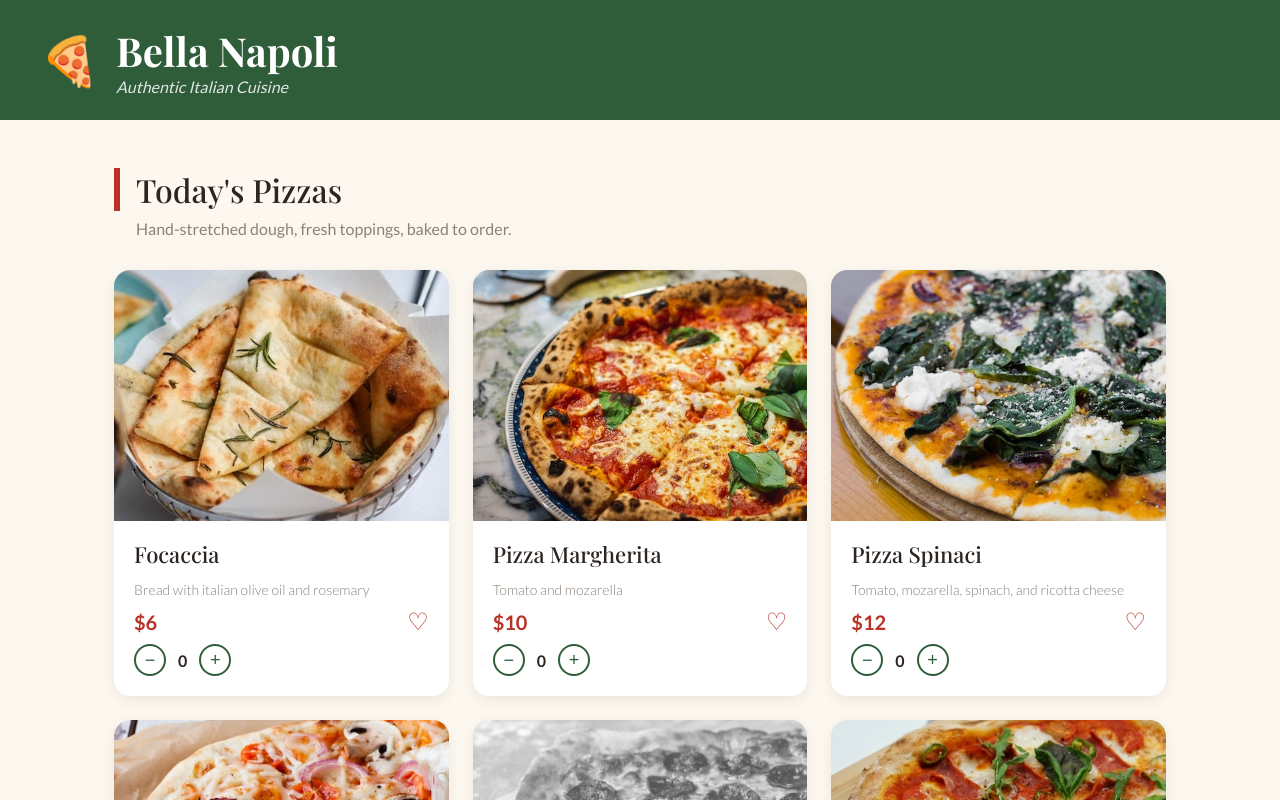
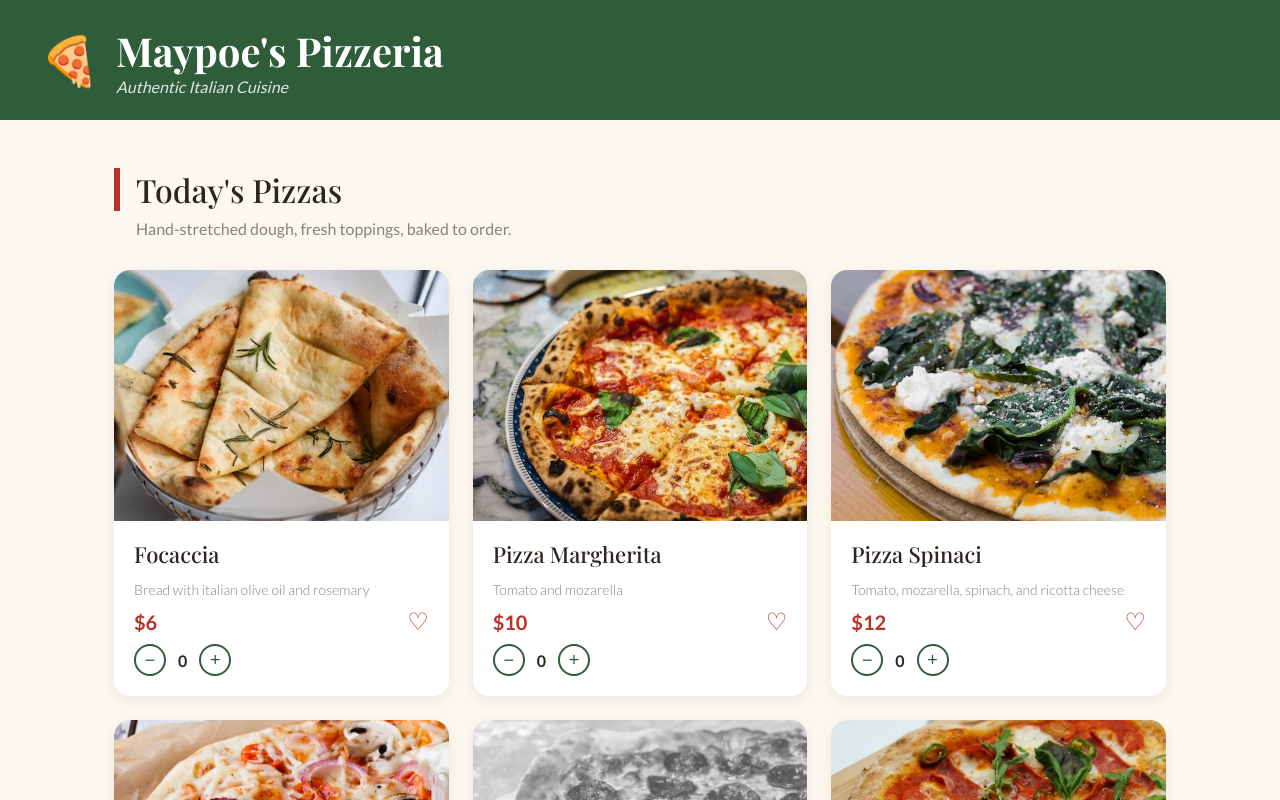
Before and after one commit to maypoe82/pizza-app, a React (Create React App) app: page / in a window 1280 px wide. Shown: the top 800 px of the page. Built offline with nearby package versions, Linux system fonts and the light colour scheme.

Commit message:
Rename to Pizzeria Amore

```diff
--- a/public/index.html
+++ b/public/index.html
@@ -7,7 +7,7 @@
     <meta name="theme-color" content="#000000" />
     <meta
       name="description"
-      content="Pizza menu for Bella Napoli Pizza Co."
+      content="Pizza menu for Maypoe's Pizzeria"
     />
     <link rel="apple-touch-icon" href="%PUBLIC_URL%/logo192.png" />
     <!--
@@ -24,7 +24,7 @@
       work correctly both with client-side routing and a non-root public URL.
       Learn how to configure a non-root public URL by running `npm run build`.
     -->
-    <title>Bella Napoli Pizza Co.</title>
+    <title>Maypoe's Pizzeria</title>
   </head>
   <body>
     <noscript>You need to enable JavaScript to run this app.</noscript>
--- a/src/index.js
+++ b/src/index.js
@@ -25,7 +25,7 @@ function Header() {
     <header className="header">
       <span className="logo">🍕</span>
       <div>
-        <h1>Bella Napoli</h1>
+        <h1>Maypoe's Pizzeria</h1>
         {isOpen && <p className="tagline">Authentic Italian Cuisine</p>}
       </div>
     </header>
```
